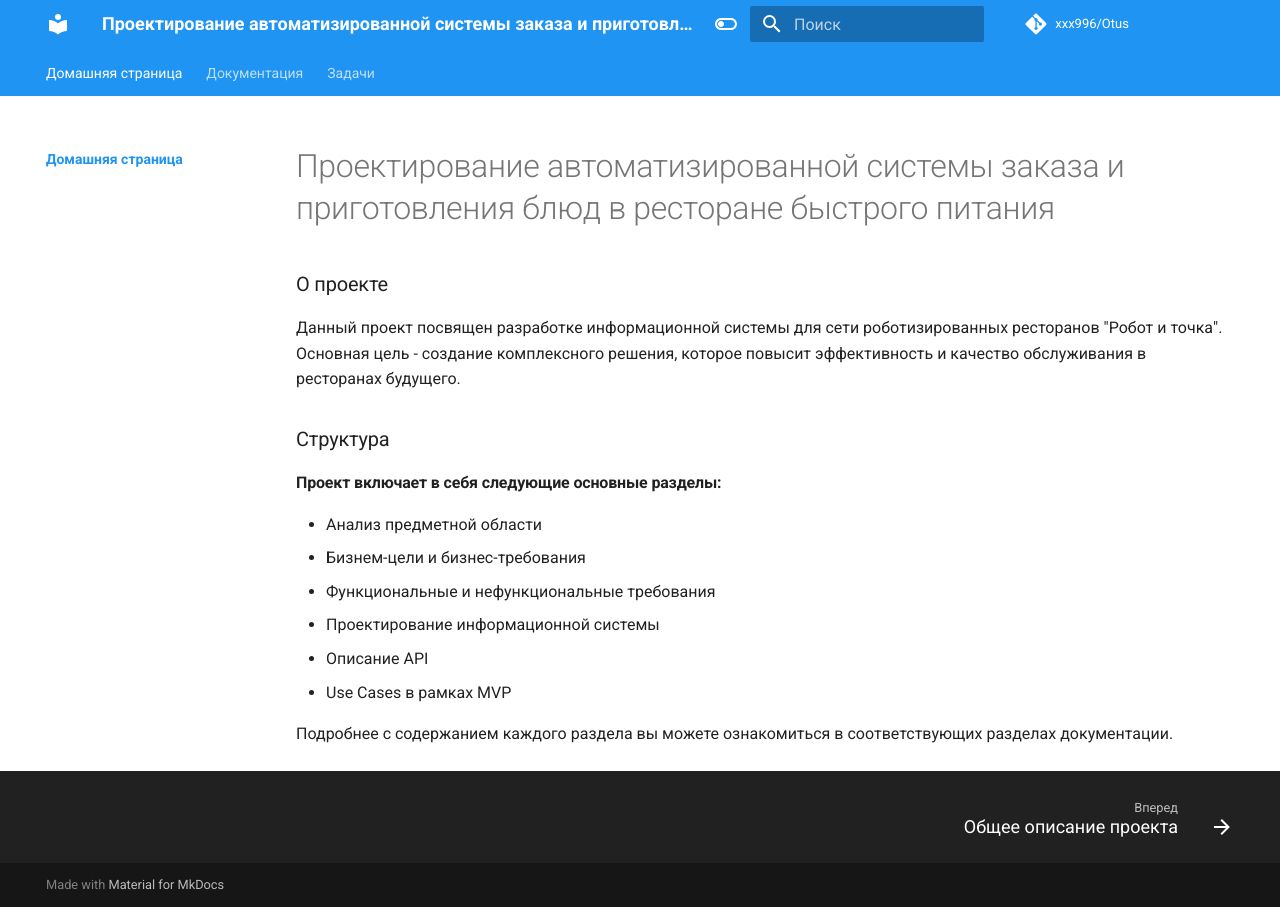
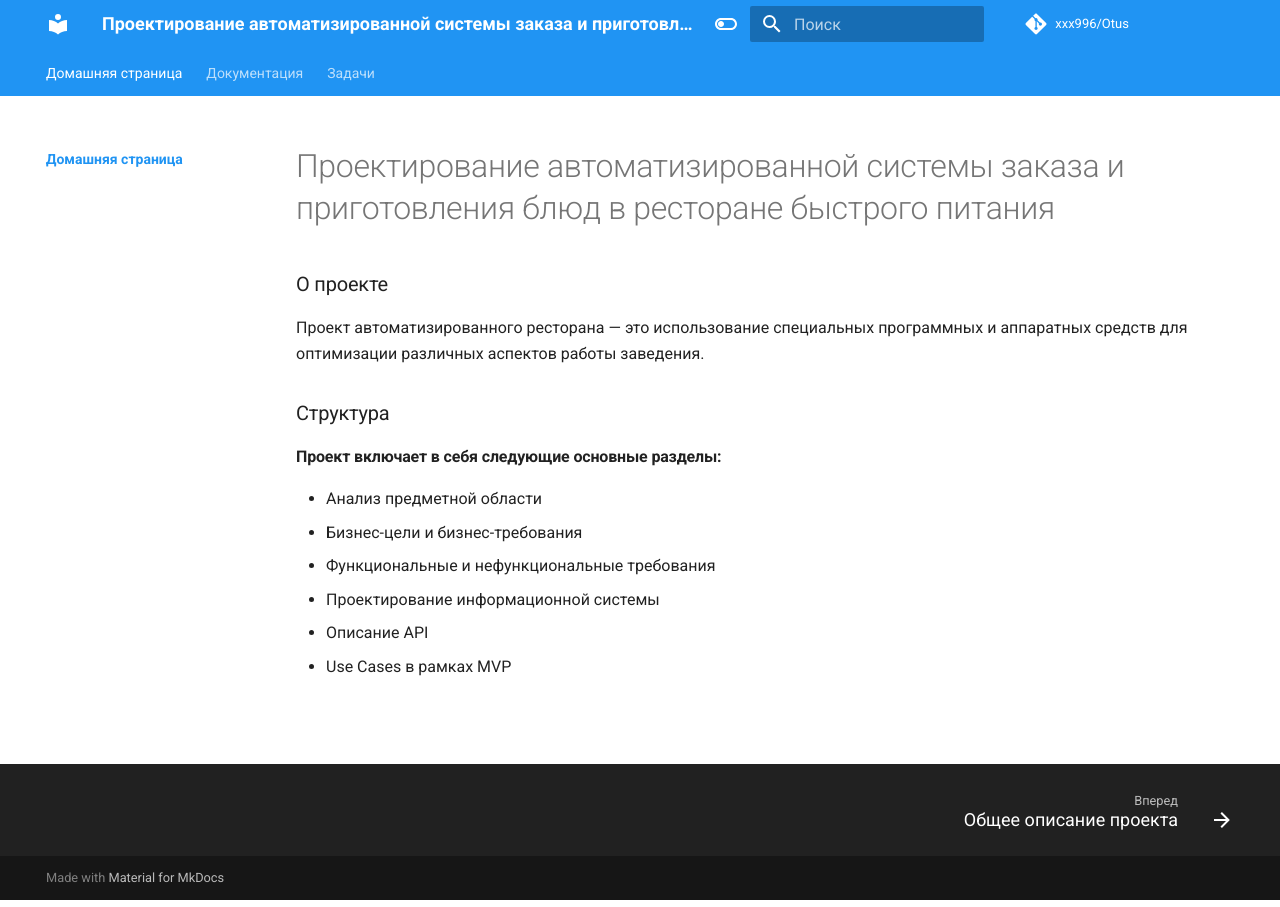
Before and after one commit to xxx996/OTUS_Restaraunt, an MkDocs documentation site: the page built from docs/index.md, in a window 1280 px wide. Built offline with MkDocs 1.6.1 and Material for MkDocs 9.7.7, drawn with Linux system fonts in a browser that asks for light colours; comment, search, counter and statistics services are not loaded.

Commit message:
Update index.md

```diff
--- a/docs/index.md
+++ b/docs/index.md
@@ -6,14 +6,12 @@ title: Проектирование автоматизированной сис
 # Проектирование автоматизированной системы заказа и приготовления блюд в ресторане быстрого питания
 
 ### О проекте
-Данный проект посвящен разработке информационной системы для сети роботизированных ресторанов "Робот и точка". Основная цель - создание комплексного решения, которое повысит эффективность и качество обслуживания в ресторанах будущего.
+Проект автоматизированного ресторана — это использование специальных программных и аппаратных средств для оптимизации различных аспектов работы заведения.
 ### Структура
 #### Проект включает в себя следующие основные разделы:
 * Анализ предметной области
-* Бизнем-цели и бизнес-требования
+* Бизнеc-цели и бизнес-требования
 * Функциональные и нефункциональные требования
 * Проектирование информационной системы
 * Описание API
 * Use Cases в рамках MVP
-
-Подробнее с содержанием каждого раздела вы можете ознакомиться в соответствующих разделах документации.
```
